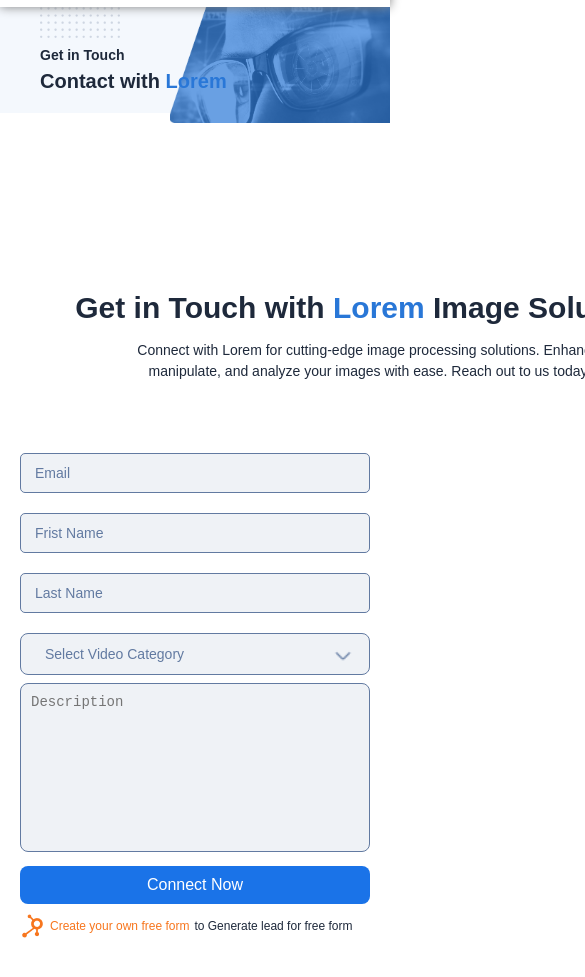
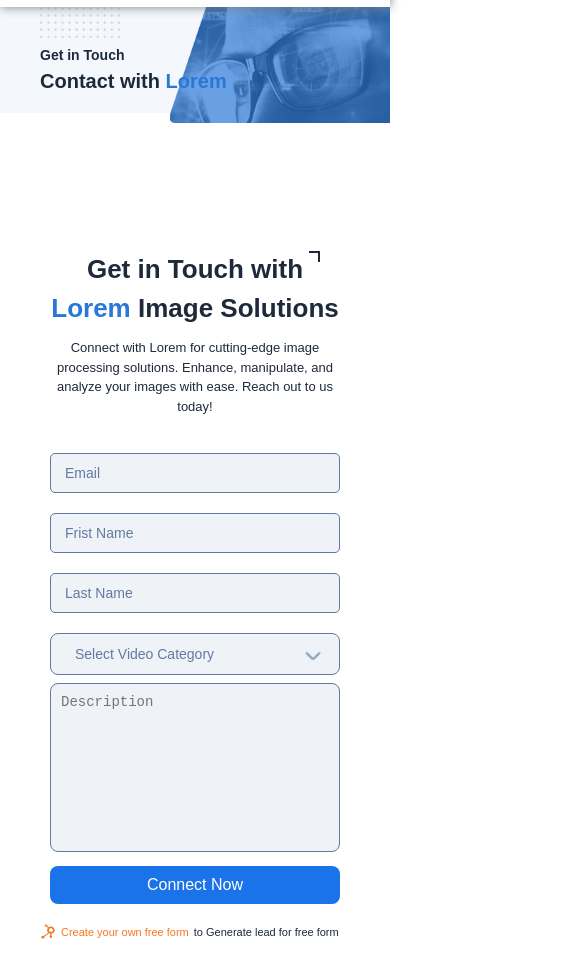
Before and after one commit to zahraeghlimii/WebSite_Landing, a plain HTML site: page blog.html in a window 390 px wide. Shown: the part 67-1044 px from the top of the page, 585 px wide, since content can reach past the window. Drawn offline with nearby package versions, Linux system fonts and the light colour scheme.

Commit message:
responsive section info-form

```diff
--- a/style/components/blog/_box-form.scss
+++ b/style/components/blog/_box-form.scss
@@ -50,48 +50,48 @@
   margin: 0 auto;
   width: 350px;
   form {
-    margin-top: 20px;
-    .input-group{
+    margin: 20px auto;
+    width: 350px;
+    .input-group {
       position: relative;
       margin: 20px 0;
-      input{
-        width: 350px;
+      input {
+        width: 100%;
         height: 40px;
         font-size: 14px;
         color: #979fa8;
-        background: #EFF2F6;
-        border: 1px solid #627AA1;
+        background: #eff2f6;
+        border: 1px solid #627aa1;
         outline: none;
         border-radius: 5px;
         padding: 0 10px;
       }
-      label{
+      label {
         position: absolute;
         top: 50%;
         left: 5px;
         transform: translateY(-50%);
         font-size: 14px;
-        color: #627AA1;
+        color: #627aa1;
         padding: 0 10px;
-        transition: .5s;
+        transition: 0.5s;
       }
-
     }
-    .input-group input:focus ~ label ,
-    .input-group input:valid~label{
+    .input-group input:focus ~ label,
+    .input-group input:valid ~ label {
       top: 0;
       font-size: 15px;
-      background: linear-gradient(#FFFFFF,#EFF2F6);
+      background: linear-gradient(#ffffff, #eff2f6);
       z-index: 20;
     }
     .select-box {
       position: relative;
       display: flex;
-      width: 350px;
+      width: 100%;
       flex-direction: column;
     }
     .select-box .options-container {
-      background: #EFF2F6;
+      background: #eff2f6;
       color: #f5f6fa;
       max-height: 0;
       width: 100%;
@@ -104,14 +104,14 @@
       top: 48px;
     }
     .selected {
-      background: #EFF2F6;
+      background: #eff2f6;
       border-radius: 8px;
       margin-bottom: 8px;
-      color: #627AA1;
+      color: #627aa1;
       position: relative;
       font-size: 14px;
       order: 0;
-      border: 1px solid #627AA1;
+      border: 1px solid #627aa1;
     }
     .selected::after {
       content: "";
@@ -140,53 +140,54 @@
       cursor: pointer;
     }
     .select-box .option:hover {
-      background: #CED6E2;
+      background: #ced6e2;
       border-radius: 10px;
     }
     .select-box label {
       cursor: pointer;
       font-size: 14px;
-      color: #627AA1;
+      color: #627aa1;
     }
     .select-box .option .radio {
       display: none;
     }
-    textarea{
+    textarea {
       height: 169px;
-      width: 350px;
-      color:#627AA1 ;
-      background: #EFF2F6;
+      width: 100%;
+      color: #627aa1;
+      background: #eff2f6;
       outline: none;
-      border: 1px solid #627AA1;
+      border: 1px solid #627aa1;
       padding: 10px;
       font-size: 14px;
       border-radius: 8px;
       margin-bottom: 10px;
       resize: none;
     }
-button{
+    button {
       all: unset;
-  a{
+      a {
         width: 350px;
         background-color: #1a73e8;
         padding: 10px 20px;
         display: block;
         text-decoration: none;
-    color: #FFFFFF;
+        color: #ffffff;
         border-radius: 8px;
         text-align: center;
       }
     }
   }
-  P{
+  P {
     display: flex;
     align-items: center;
     margin-top: 10px;
     font-size: 12px;
     gap: 5px;
-    color: #1E293B;
-    span{
-      color: #F7761E;
+    color: #1e293b;
+    width: 100%;
+    span {
+      color: #f7761e;
     }
   }
   .modal {
@@ -202,6 +203,7 @@ button{
     transition: all 0.4s;
     visibility: hidden;
     opacity: 0;
+    z-index: 100;
     .modalcontent {
       flex-direction: column;
       align-items: center;
@@ -218,12 +220,9 @@ button{
       width: 550px;
       .img-modal {
         text-align: center;
-
         .img-bg {
           width: 200px;
-
         }
-
       }
       .texts-modal {
         h3 {
@@ -233,7 +232,7 @@ button{
         }
         p {
           width: 370px;
-          color: #1E293B;
+          color: #1e293b;
           font-size: 14px;
           text-align: center;
           margin-bottom: 50px;
@@ -260,6 +259,90 @@ button{
     opacity: 1;
   }
 }
-@media (min-width: 1920px) {
+@media (max-width: 768px) {
+  .info-form {
+    position: relative;
+    .info-form-text {
+      width: 600px;
+      h2 {
+        font-size: 26px;
+      }
+      p {
+        font-size: 13px;
+        width: 500px;
+      }
+    }
+    .form-content {
+      .modalcontent {
+        width: 420px;
+        .texts-modal {
+          h3 {
+            font-size: 26px;
+            text-align: center;
+          }
+          p {
+            font-size: 14px;
+            text-align: center;
+            width: 350px;
+          }
+        }
+      }
+    }
+  }
+}
 
+@media (max-width: 550px) {
+  .info-form {
+    position: relative;
+    .info-form-text {
+      width: 300px;
+      h2 {
+        font-size: 26px;
+        .span-info::after {
+          position: absolute;
+          content: "";
+          width: 9px;
+          height: 9px;
+          top: 1px;
+          right: 25px;
+          border-top: 2px solid $blue-drak;
+          border-right: 2px solid $blue-drak;
         }
+      }
+      p {
+        font-size: 13px;
+        width: 310px;
+      }
+    }
+    .form-content {
+      form {
+        width: 290px;
+
+        a {
+          width: 290px;
+        }
+      }
+      p {
+        margin: 10px 20px;
+        font-size: 11px;
+        img {
+          width: 16px;
+        }
+      }
+      .modalcontent {
+        width: 350px;
+        .texts-modal {
+          h3 {
+            font-size: 20px;
+            text-align: center;
+          }
+          p {
+            font-size: 12px;
+            text-align: center;
+            width: 230px;
+          }
+        }
+      }
+    }
+  }
+}
```
Also changed, not shown: style/blog.css, 1 other file. Lines whose indentation alone changed are shown as unchanged.
